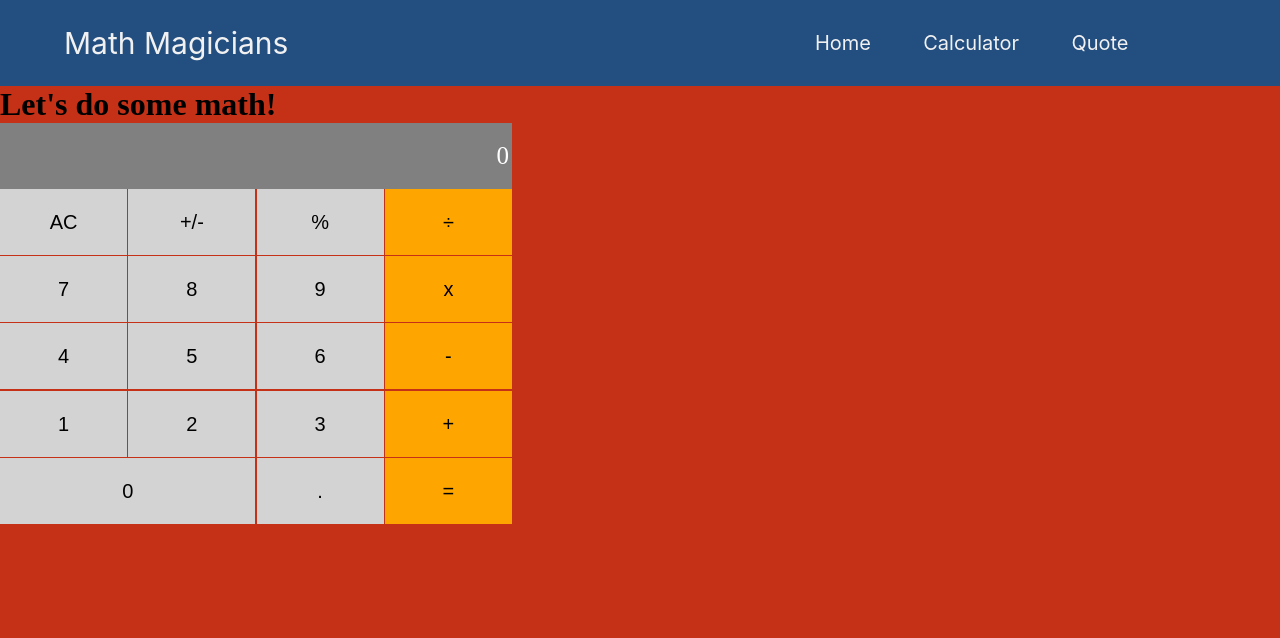
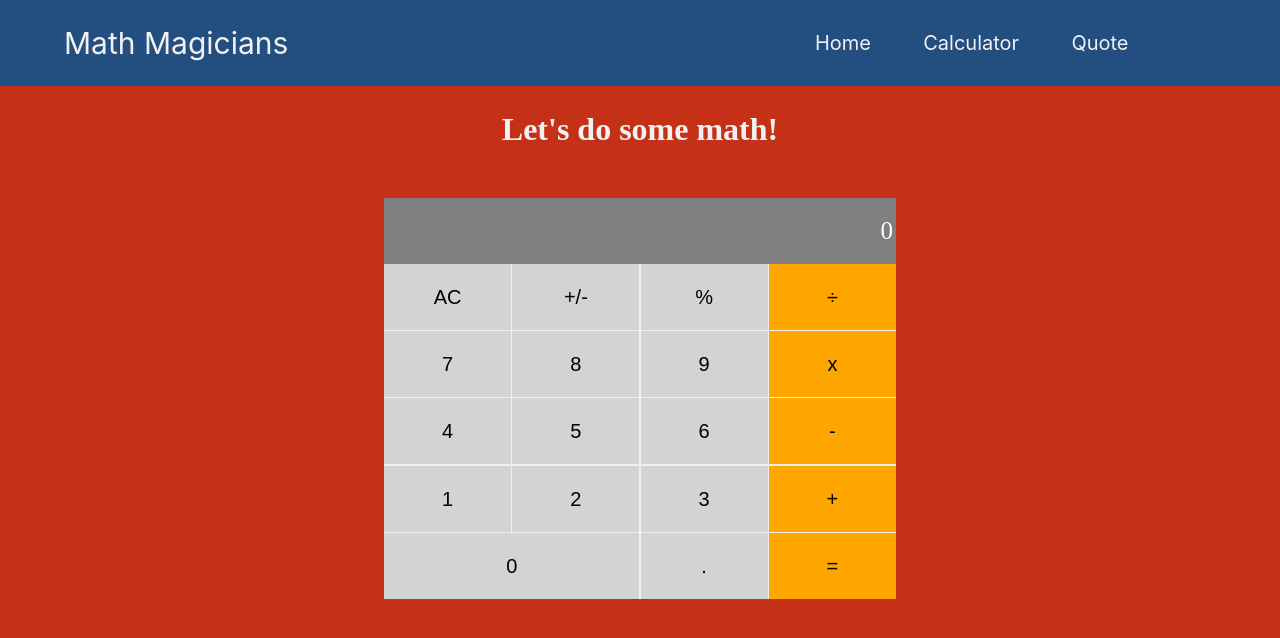
Before and after one commit to Gopxfs/Math-Magicians, a React (Create React App) app: page /calculator in a window 1280 px wide. Shown: the top 638 px of the page. Built offline with nearby package versions, Linux system fonts and the light colour scheme.

Commit message:
Add styling to calculator page

```diff
--- a/src/index.scss
+++ b/src/index.scss
@@ -5,7 +5,7 @@
 
 body {
   margin: 0;
-  overflow: hidden;
+  overflow: auto;
   background-color: #c53117;
 
   * {
--- a/src/pages/Calculator.js
+++ b/src/pages/Calculator.js
@@ -1,7 +1,7 @@
 import Calculator from '../components/Calculator';
 
 const CalculatorPage = () => (
-  <div>
+  <div className="calculatorPage">
     <h1> Let&apos;s do some math! </h1>
     <Calculator />
   </div>
--- a/src/partials/_calculator.scss
+++ b/src/partials/_calculator.scss
@@ -1,6 +1,21 @@
+.calculatorPage {
+  display: flex;
+  flex-direction: column;
+  justify-content: center;
+  align-items: center;
+  margin-bottom: 5%;
+
+  h1 {
+    padding: 25px;
+    margin-bottom: 25px;
+    color: rgb(241, 241, 241);
+  }
+}
+
 .calculator {
   display: flex;
   flex-direction: column;
   width: 40vw;
   min-width: 300px;
+  background-color: rgb(240, 240, 240);
 }
```
